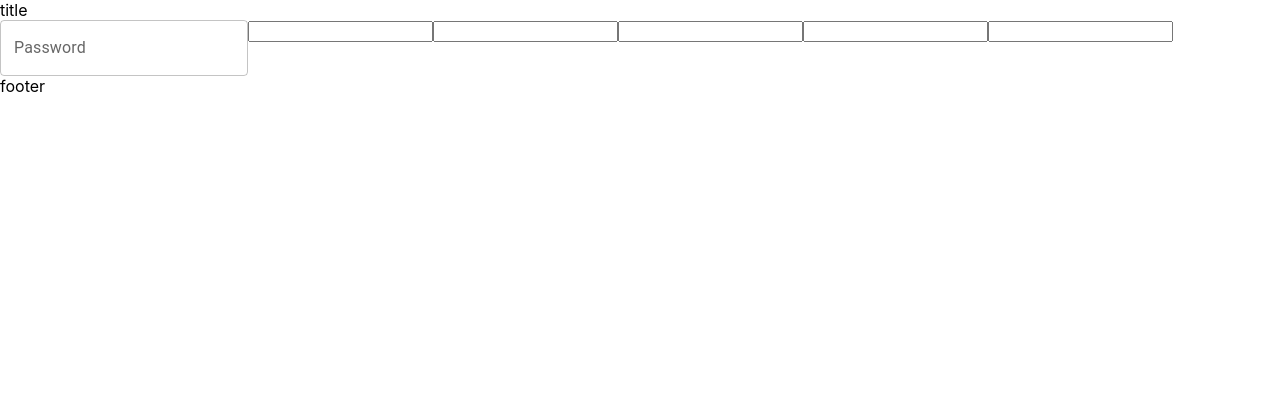
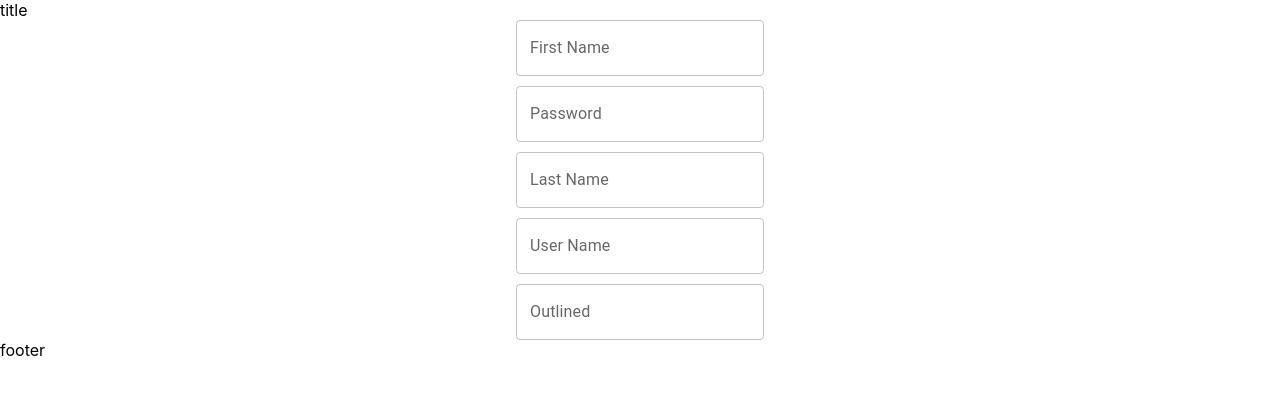
Before and after one commit to Bloodlesss/sign-up-form, a React (Create React App) app: page /SignUp in a window 1280 px wide. Shown: the top 394 px of the page. Built offline with nearby package versions, Linux system fonts and the light colour scheme.

Commit message:
adding react material to form

```diff
--- a/src/components/form/FormComponent.module.scss
+++ b/src/components/form/FormComponent.module.scss
@@ -0,0 +1,7 @@
+.formBody{
+    display: flex;
+    flex-direction: column;
+    justify-content: center;
+    align-items: center;
+    row-gap: 10px;
+}
--- a/src/components/form/FormComponent.tsx
+++ b/src/components/form/FormComponent.tsx
@@ -3,25 +3,24 @@ import React from "react";
 import { useForm } from "react-hook-form";
 import { SubmitHandler } from "react-hook-form/dist/types";
 import { signUpModel } from "../../models/signUpModel";
-
+import style from "./FormComponent.module.scss"
 
 function FormComponent() {
   const { register, handleSubmit, watch, formState: { errors } } = useForm<signUpModel>();
   const onSubmit: SubmitHandler<signUpModel> = data => console.log(data);
   return (
     <>
-      <form onSubmit={handleSubmit(onSubmit)}>
-      <TextField
-          id="outlined-password-input"
-          label="Password"
-          type="password"
-          autoComplete="current-password"
-        />
-        <input type="text" {...register("fName", { required: true, maxLength: 50 })} />
-        <input type="text" {...register("lName", { required: true, maxLength: 50 })} />
-        <input type="text" {...register("uName", { required: true, maxLength: 50 })} />
-        <input type="text" {...register("email", { required: true, maxLength: 50 })} />
-        <input type="text" {...register("password", { required: true, maxLength: 50 })} />
+      <form className={style.formBody} onSubmit={handleSubmit(onSubmit)}>
+        <TextField id="outlined-basic" {...register("fName", { required: true, maxLength: 50 })} label="First Name" placeholder="First Name" variant="outlined" />
+        <TextField id="outlined-password-input" label="Password" type="password" />
+        <TextField id="outlined-basic" {...register("lName", { required: true, maxLength: 50 })} label="Last Name" placeholder="Last Name" variant="outlined" />
+        <TextField id="outlined-basic" {...register("uName", { required: true, maxLength: 50 })} label="User Name" placeholder="User Name" variant="outlined" />
+        <TextField id="outlined-basic" {...register("email", { required: true, maxLength: 50 })} label="Outlined" variant="outlined" />
+        {/* <input type="text"  />
+        <input type="text"  />
+        <input type="text"  />
+        <input type="text"  />
+        <input type="text" {...register("password", { required: true, maxLength: 50 })} /> */}
       </form>
     </>
 
```
